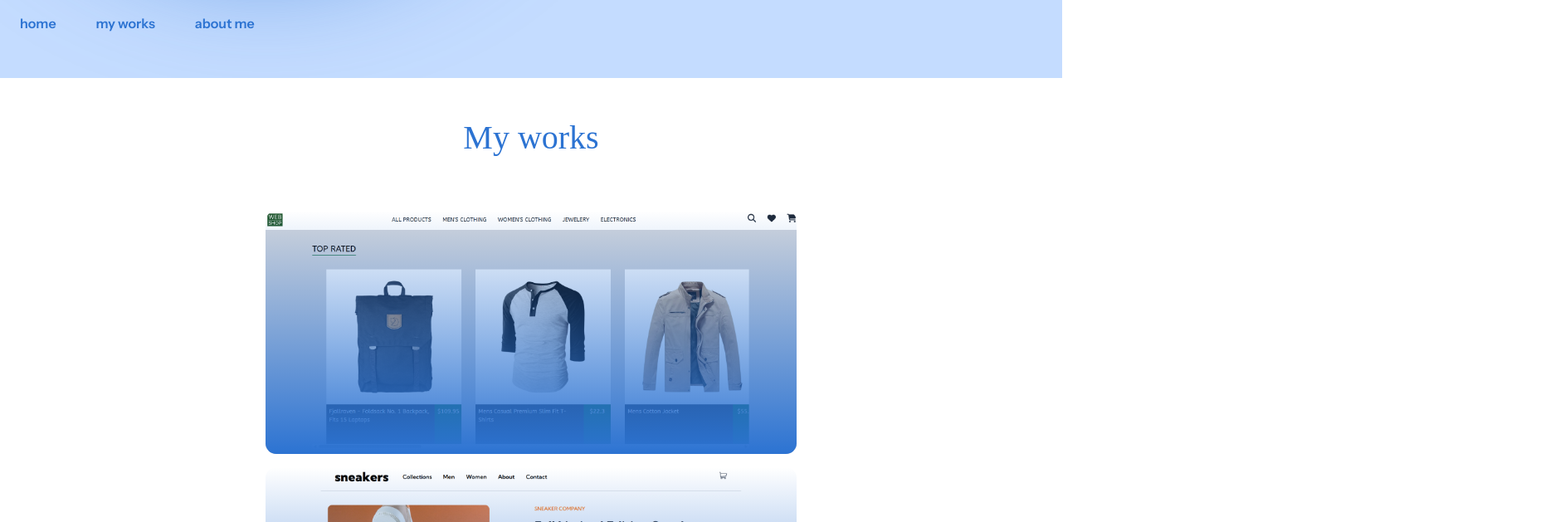
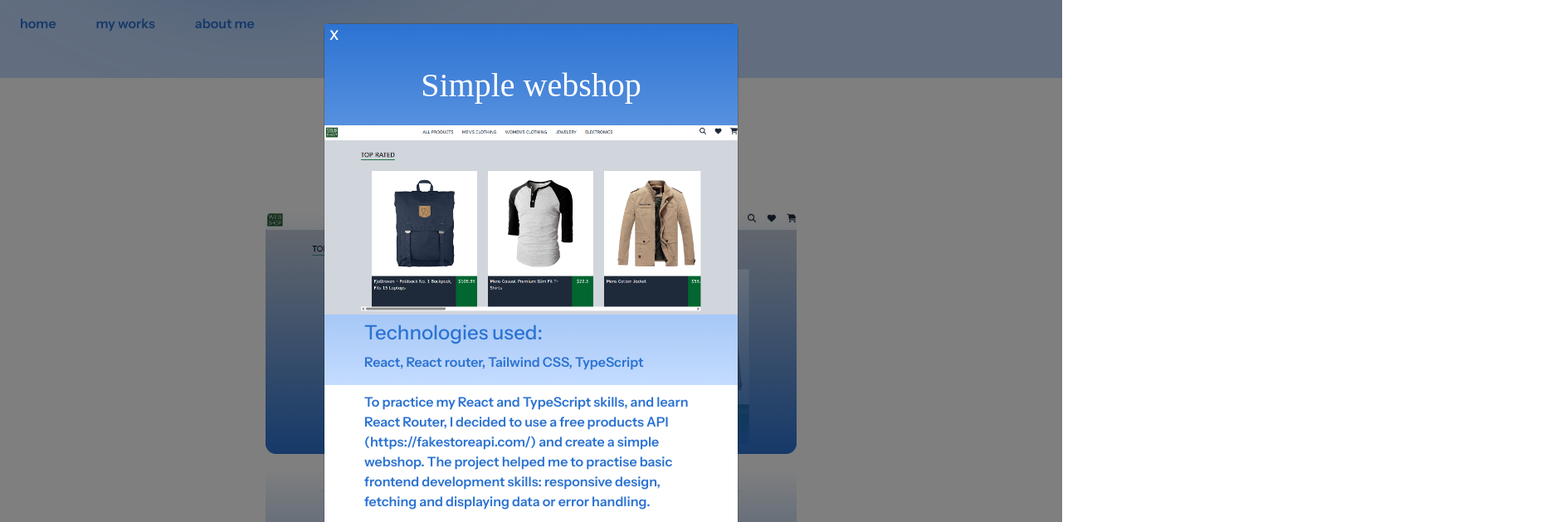
Before and after one commit to mn46/portfolio-bootstrap, a website: page index.html in a window 1280 px wide. Both pictures are taken after a click on the button 640 px from the left and 1106 px from the top of the page. Shown: the part 706-1335 px from the top of the page at 83% size, 1886 px wide, since content can reach past the window. Drawn offline with nearby package versions, Linux system fonts and the light colour scheme; a web font is replaced by a local one.

Commit message:
Style the modal

```diff
--- a/index.html
+++ b/index.html
@@ -59,6 +59,8 @@
           <template id="project_card">
             <button
               class="project-button overflow-hidden mt-3 p-0 position-relative"
+              data-bs-toggle="modal"
+              data-bs-target="#modal"
             >
               <div class="button-overlay w-100 h-100 position-absolute"></div>
               <img src="" class="project-image w-100" />
@@ -105,23 +107,53 @@
       </section>
 
       <!-- modal -->
-      <section id="modal" role="modal">
-        <div id="modal_top_wrapper">
-          <button id="close_button">X</button>
-          <h2 id="modal_title"></h2>
-          <img id="modal_image" src="" />
-          <div id="modal_technologies_container">
-            <h3>Technologies used:</h3>
-            <p id="modal_technologies"></p>
+      <section
+        id="modal"
+        role="dialog"
+        class="modal fade"
+        tabindex="-1"
+        aria-hidden="true"
+        aria-labelled-by="modal-title"
+      >
+        <div class="modal-dialog">
+          <div class="modal-content">
+            <div id="modal_top_wrapper">
+              <button
+                id="close_button"
+                class="text-white fw-semibold"
+                data-bs-dismiss="modal"
+              >
+                X
+              </button>
+              <h3
+                id="modal_title"
+                class="display-6 text-white my-4 text-center"
+              ></h3>
+              <img id="modal_image" src="" class="w-100" />
+              <div
+                id="modal_technologies_container"
+                class="text-primary fw-semibold mx-3 mx-md-5 my-2"
+              >
+                <h4>Technologies used:</h4>
+                <p id="modal_technologies"></p>
+              </div>
+            </div>
+            <p
+              id="modal_description"
+              class="mx-3 mx-md-5 my-2 text-primary fw-semibold"
+            ></p>
+            <p
+              id="see_project"
+              class="mx-3 mx-md-5 my-2 text-primary fw-semibold"
+            >
+              See the full project:
+              <span><a id="project_link" href="" target="_blank"></a></span>
+            </p>
           </div>
         </div>
-        <p id="modal_description"></p>
-        <p id="see_project">
-          See the full project:
-          <span><a id="project_link" href="" target="_blank"></a></span>
-        </p>
       </section>
     </main>
     <script src="script.js"></script>
+    <script src="https://cdn.jsdelivr.net/npm/bootstrap@5.3.2/dist/js/bootstrap.bundle.min.js"></script>
   </body>
 </html>
--- a/script.js
+++ b/script.js
@@ -40,9 +40,7 @@ const scrollToMyWorks = () => {
 
 arrowBtn.addEventListener("click", scrollToMyWorks);
 
-const showAndPopulateModal = (e) => {
-  document.querySelector("#modal").style.display = "block";
-
+const populateModal = (e) => {
   const projectId = Number(e.target.id);
 
   const project = projects.find((item) => item.id === projectId);
@@ -59,12 +57,6 @@ const showAndPopulateModal = (e) => {
   description.textContent = project.description;
   link.href = project.link;
   link.textContent = project.link;
-
-  document.querySelector("#close_button").addEventListener("click", closeModal);
-};
-
-const closeModal = () => {
-  document.querySelector("#modal").style.display = "none";
 };
 
 const createProjectCards = () => {
@@ -76,9 +68,7 @@ const createProjectCards = () => {
 
     clone.querySelector("button").id = project.id;
     clone.querySelector(".project-image").src = project.image;
-    clone
-      .querySelector("button")
-      .addEventListener("click", showAndPopulateModal);
+    clone.querySelector("button").addEventListener("click", populateModal);
 
     parentForProjects.appendChild(clone);
   });
--- a/scss/custom.scss
+++ b/scss/custom.scss
@@ -56,6 +56,10 @@ button {
   pointer-events: none;
 }
 
+#modal_top_wrapper {
+  background-image: linear-gradient($primary, $light-blue);
+}
+
 // animation
 
 @keyframes move-down {
```
Also changed, not shown: css/custom.css, 1 other file.
